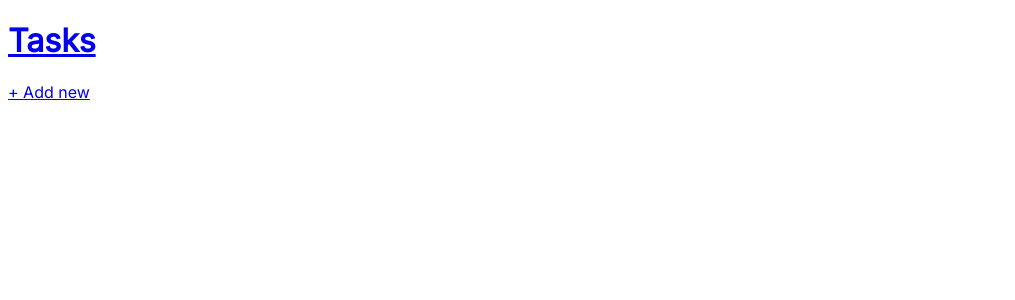
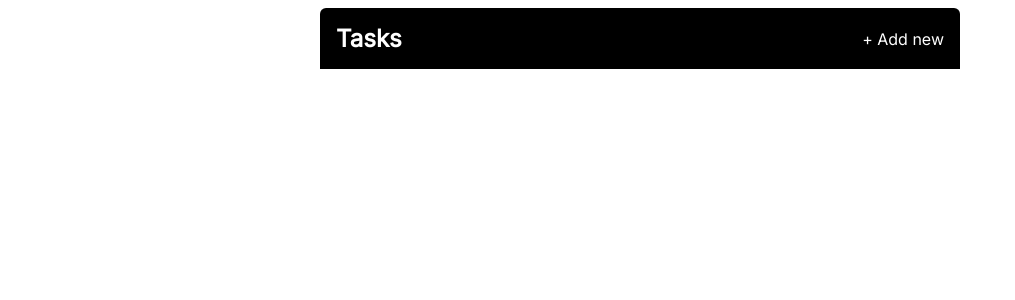
Before and after one commit to max-ribeiro/TaskManagement, a Flask app: page / in a window 1280 px wide. Shown: the top 300 px of the page, without its empty margins (0-1015 px from the left). Run offline with Flask 2, Linux system fonts and the light colour scheme.

Commit message:
feat: ajusted some page css

```diff
--- a/css/main.css
+++ /dev/null
@@ -1,10 +0,0 @@
-*,
-*::after,
-*::before {
-    box-sizing: inherit;
-}
-
-body {
-    box-sizing: border-box;
-    font-family: "Inter", sans-serif;
-}
--- /dev/null
+++ b/static/css/main.css
@@ -0,0 +1,65 @@
+*,
+*::after,
+*::before {
+    box-sizing: inherit;
+}
+
+body {
+    box-sizing: border-box;
+    font-family: "Inter", sans-serif;
+}
+.header, .main{
+    max-width: 40rem;
+    margin:0 auto;
+    padding: 1rem;
+}
+
+.header {
+    display: flex;
+    background: #000;
+    color: #fff;
+    justify-content: space-between;
+    align-items: center;
+    border-radius:  6px 6px 0px 0px;
+}
+.header_link{
+    text-decoration: none;
+    color: inherit;
+    transition: color 0.5s ease-in-out;
+}
+.header_link:hover{
+    color: #a0cef9;
+}
+.header_logo {
+    margin: 0;
+    font-size: 1.5rem;
+}
+.form{
+    display: flex;
+    flex-direction: column;
+    font-size: 1.1rem;
+}
+.form_input{
+    padding: 1rem;
+    font-family: inherit;
+    font-size: inherit;
+    resize: none;
+    border: 3px solid #bbb;
+    background-color: #fafafa;
+    margin-bottom: 1rem;
+}
+
+.form_button {
+    font-size: inherit;
+    background-color: #26C281;
+    cursor:pointer;
+    border-radius: 6px;
+    border:none;
+    padding: 0.5rem 2.5rem;
+    align-self: stretch;
+    transition: 0.3s ease-in-out;
+}
+.form_button:hover {
+    filter:saturate(1.5);
+    transform: scale(1.05);
+}
--- a/templates/addtask.html
+++ b/templates/addtask.html
@@ -3,7 +3,7 @@
 {% block main_content %}
 
     <form class="form" method="POST">
-        <textarea class="form__input" name="task" id="task" rows="3" placeholder="Add new task">
+        <textarea class="form_input" name="task" id="task" rows="3" placeholder="Add new task">
 
         </textarea>
         <button class="form_button" type="submit">
--- a/templates/layout.html
+++ b/templates/layout.html
@@ -13,11 +13,11 @@
 
     <body>
         <header class="header">
-            <h1 class="header__logo">
-                <a href="{{ url_for('index') }}" class="header__link">Tasks</a>
+            <h1 class="header_logo">
+                <a href="{{ url_for('index') }}" class="header_link">Tasks</a>
             </h1>
             {% if "add" not in request.endpoint %}
-                <a href="{{url_for('add_task')}}" class="header__link">+ Add new</a>
+                <a href="{{url_for('add_task')}}" class="header_link">+ Add new</a>
             {% endif %}
         </header>
 
```
